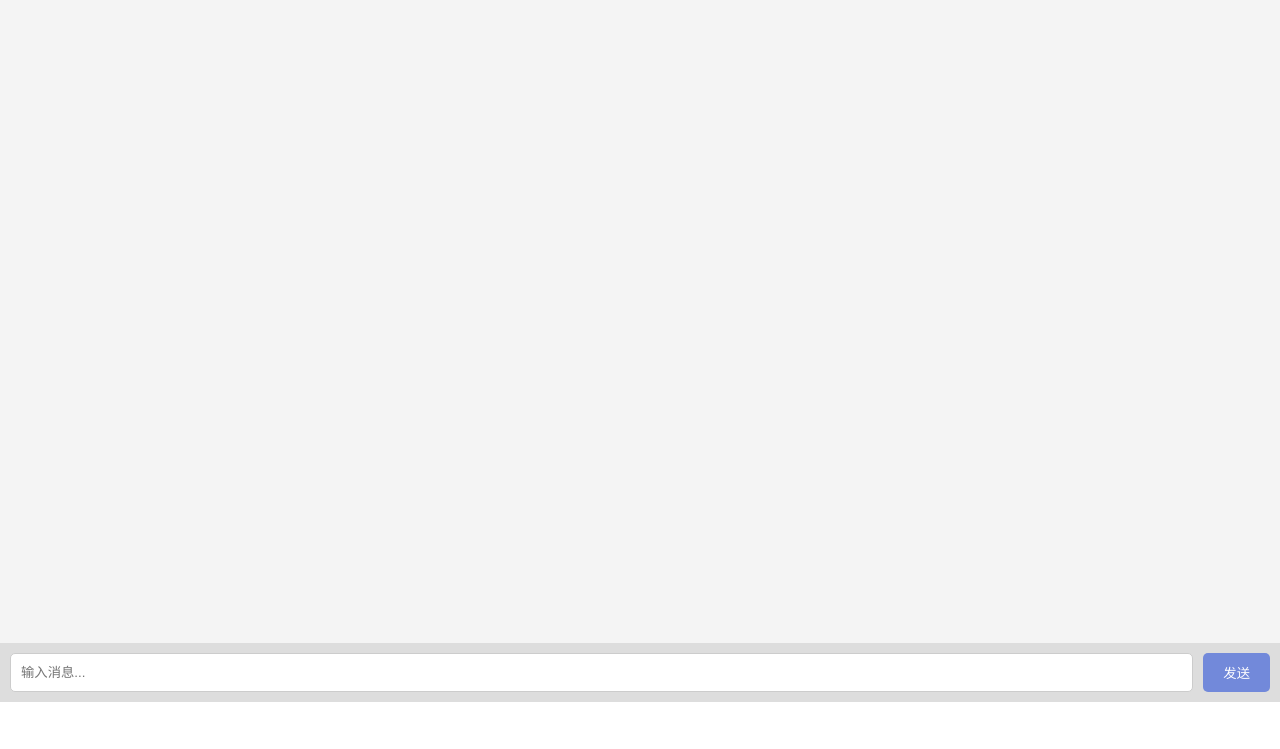
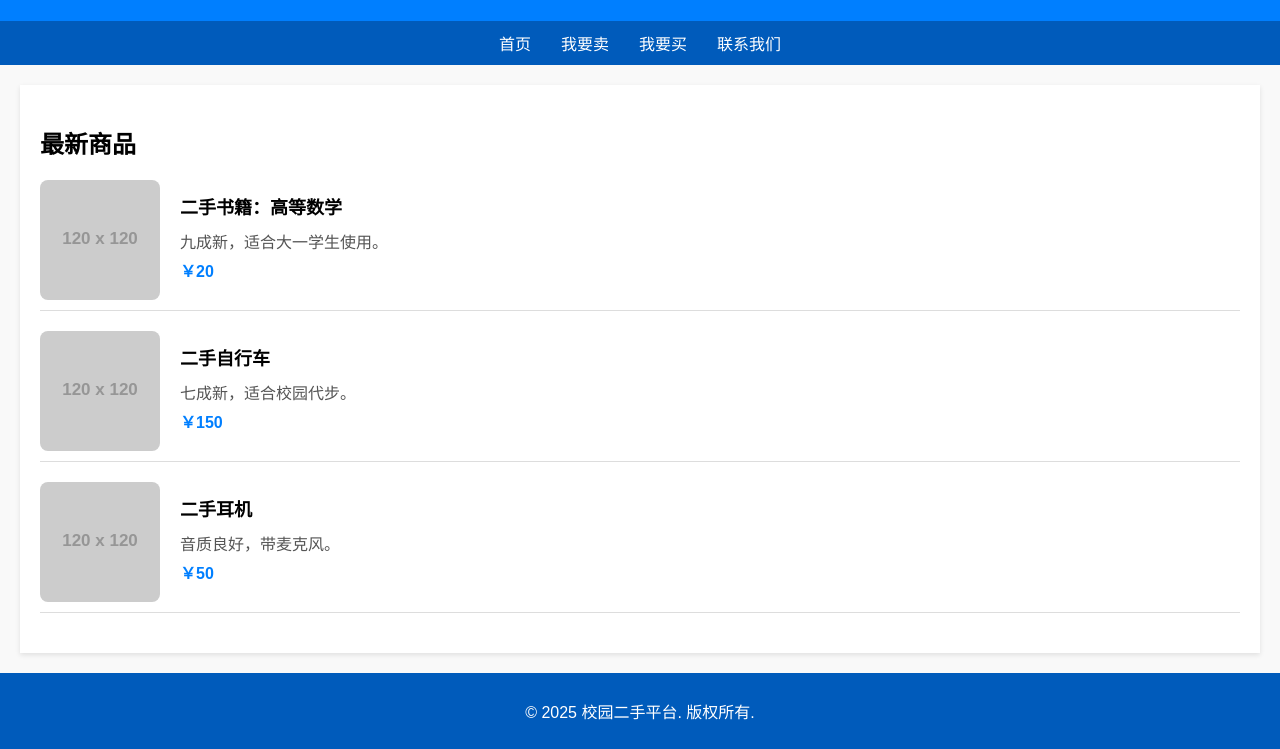
Before and after one commit to Snowbow19/Snowbow19.github.io, a plain HTML site: page index.html in a window 1280 px wide. Shown: the part 98-847 px from the top of the page. Before the commit the page ends 800 px from the top, so only its background shows below. Drawn offline with Linux system fonts and the light colour scheme; placeholder pictures from the web are drawn by us.

Commit message:
Add files via upload

```diff
--- a/index.html
+++ b/index.html
@@ -3,121 +3,119 @@
 <head>
     <meta charset="UTF-8">
     <meta name="viewport" content="width=device-width, initial-scale=1.0">
-    <title>Chat Application</title>
+    <title>校园二手平台</title>
     <style>
         body {
             font-family: Arial, sans-serif;
             margin: 0;
             padding: 0;
-            display: flex;
-            flex-direction: column;
-            height: 100vh;
+            background-color: #f9f9f9;
         }
-        .chat-header {
-            background-color: #7289da;
+        header {
+            background-color: #007FFF;
             color: white;
-            padding: 10px;
+            padding: 15px 20px;
             text-align: center;
         }
-        .chat-messages {
+        nav {
+            display: flex;
+            justify-content: center;
+            background-color: #005BBB;
+            padding: 10px 0;
+        }
+        nav a {
+            color: white;
+            text-decoration: none;
+            margin: 0 15px;
+            font-size: 16px;
+        }
+        nav a:hover {
+            text-decoration: underline;
+        }
+        .container {
+            max-width: 1200px;
+            margin: 20px auto;
+            padding: 20px;
+            background-color: white;
+            box-shadow: 0 2px 5px rgba(0, 0, 0, 0.1);
+        }
+        .item {
+            display: flex;
+            align-items: center;
+            margin-bottom: 20px;
+            border-bottom: 1px solid #ddd;
+            padding-bottom: 10px;
+        }
+        .item img {
+            width: 120px;
+            height: 120px;
+            object-fit: cover;
+            margin-right: 20px;
+            border-radius: 8px;
+        }
+        .item-details {
             flex: 1;
-            padding: 10px;
-            overflow-y: auto;
-            background-color: #f4f4f4;
         }
-        .chat-input {
-            display: flex;
-            padding: 10px;
-            background-color: #ddd;
+        .item-details h3 {
+            margin: 0 0 10px;
+            font-size: 18px;
         }
-        .chat-input input {
-            flex: 1;
-            padding: 10px;
-            border: 1px solid #ccc;
-            border-radius: 5px;
+        .item-details p {
+            margin: 5px 0;
+            color: #555;
         }
-        .chat-input input:focus {
-            outline: none;
-            box-shadow: 0 0 5px rgba(114, 137, 218, 0.8);
+        .item-details .price {
+            color: #007FFF;
+            font-weight: bold;
         }
-        .chat-input button {
-            margin-left: 10px;
-            padding: 10px 20px;
-            background-color: #7289da;
+        footer {
+            text-align: center;
+            padding: 10px 0;
+            background-color: #005BBB;
             color: white;
-            border: none;
-            border-radius: 5px;
-            cursor: pointer;
-        }
-        .chat-input button:hover {
-            background-color: #5b6eae;
+            margin-top: 20px;
         }
     </style>
 </head>
 <body>
-    <div class="chat-header">
-        <h2>聊天应用</h2>
+    <header>
+        <h1>校园二手平台</h1>
+    </header>
+    <nav>
+        <a href="#home">首页</a>
+        <a href="#sell">我要卖</a>
+        <a href="#buy">我要买</a>
+        <a href="#contact">联系我们</a>
+    </nav>
+    <div class="container">
+        <h2>最新商品</h2>
+        <div class="item">
+            <img src="https://via.placeholder.com/120" alt="商品图片">
+            <div class="item-details">
+                <h3>二手书籍：高等数学</h3>
+                <p>九成新，适合大一学生使用。</p>
+                <p class="price">￥20</p>
+            </div>
+        </div>
+        <div class="item">
+            <img src="https://via.placeholder.com/120" alt="商品图片">
+            <div class="item-details">
+                <h3>二手自行车</h3>
+                <p>七成新，适合校园代步。</p>
+                <p class="price">￥150</p>
+            </div>
+        </div>
+        <div class="item">
+            <img src="https://via.placeholder.com/120" alt="商品图片">
+            <div class="item-details">
+                <h3>二手耳机</h3>
+                <p>音质良好，带麦克风。</p>
+                <p class="price">￥50</p>
+            </div>
+        </div>
     </div>
-    <div class="chat-messages" id="chat-messages">
-        <!-- Messages will appear here -->
-    </div>
-    <div class="chat-input">
-        <input type="text" id="message-input" placeholder="输入消息..." aria-label="输入消息">
-        <button id="send-button" aria-label="发送消息">发送</button>
-    </div>
-
-    <script>
-        const messageInput = document.getElementById('message-input');
-        const sendButton = document.getElementById('send-button');
-        const chatMessages = document.getElementById('chat-messages');
-
-        sendButton.addEventListener('click', () => {
-            const message = messageInput.value.trim();
-            if (message) {
-                // Display the message in the chat
-                const messageElement = document.createElement('div');
-                messageElement.textContent = message;
-                chatMessages.appendChild(messageElement);
-
-                // Clear the input field
-                messageInput.value = '';
-
-                // Call the API (replace YOUR_API_KEY with a valid key)
-                fetch('https://api.deepseek.com/chat', {
-                    method: 'POST',
-                    headers: {
-                        'Content-Type': 'application/json',
-                        'Authorization': 'Bearer sk-58cce9dfdf3c47fca21ed80a9ac3bca2'
-                    },
-                    body: JSON.stringify({ message })
-                })
-                .then(response => {
-                    if (!response.ok) {
-                        throw new Error(`HTTP error! status: ${response.status}`);
-                    }
-                    return response.json();
-                })
-                .then(data => {
-                    // Display the API response in the chat
-                    const responseElement = document.createElement('div');
-                    responseElement.textContent = `Bot: ${data.reply}`;
-                    chatMessages.appendChild(responseElement);
-                })
-                .catch(error => {
-                    console.error('Error:', error);
-                    const errorElement = document.createElement('div');
-                    errorElement.textContent = 'Error: Unable to fetch response.';
-                    chatMessages.appendChild(errorElement);
-                });
-            }
-        });
-    </script>
+    <footer>
+        <p>© 2025 校园二手平台. 版权所有.</p>
+    </footer>
 </body>
 </html>
-<script>
-    messageInput.addEventListener('keypress', (event) => {
-        if (event.key === 'Enter') {
-            sendButton.click();
-        }
-    });
-</script>
```
